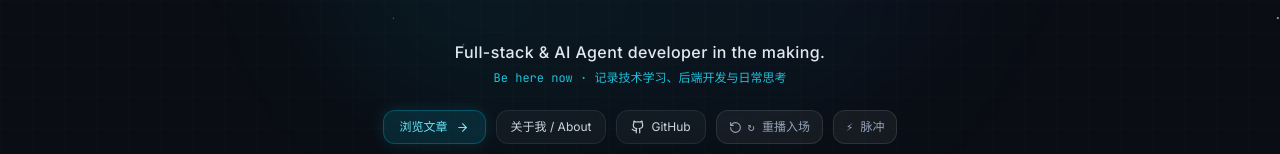
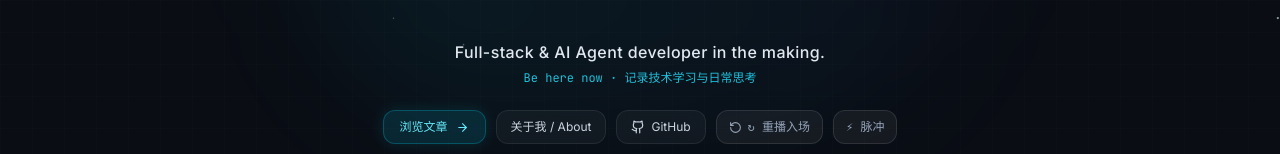
Before and after one commit to junnhwan/junnhwan.github.io, an Astro site: page / in a window 1280 px wide. Shown: the part 480-634 px from the top of the page. Built offline with nearby package versions, Linux system fonts and the light colour scheme; Astro itself is replaced by a stand-in of ours.

Commit message:
fix(hero): update homepage slogan to record tech learning and daily thoughts

```diff
--- a/src/components/ParticleHero.tsx
+++ b/src/components/ParticleHero.tsx
@@ -448,7 +448,7 @@ export const ParticleHero: React.FC = () => {
             Full-stack & AI Agent developer in the making.
           </p>
           <p className="text-xs font-mono text-cyan-400/90">
-            Be here now · 记录技术学习、后端开发与日常思考
+            Be here now · 记录技术学习与日常思考
           </p>
         </div>
 
```
